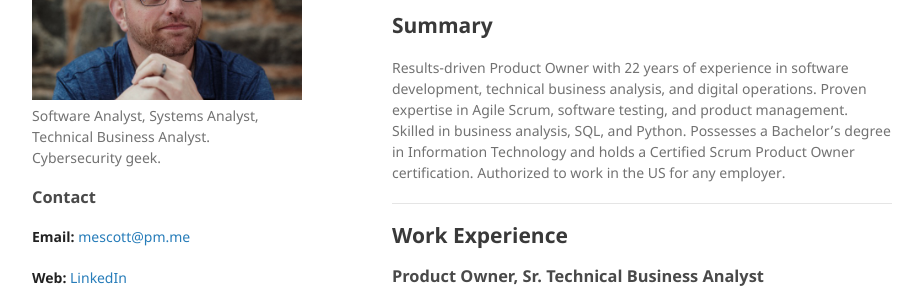
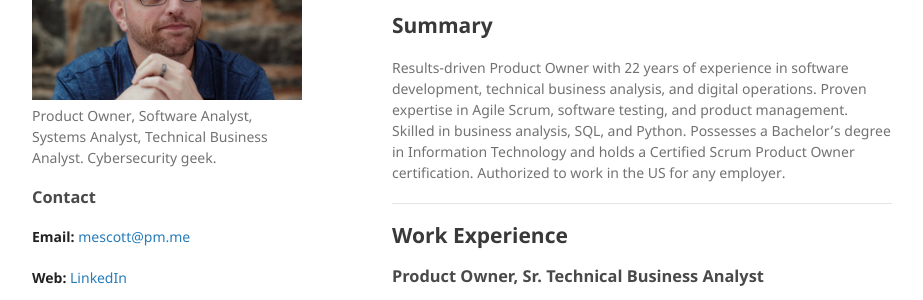
Before and after one commit to mjescott/mjescott.github.io, a Jekyll site: the page built from index.md, in a window 1280 px wide. Shown: the part 178-478 px from the top of the page, without its empty margins (178-1101 px from the left). Built offline with Jekyll 4.4.1, drawn with Linux system fonts in a browser that asks for light colours; our own code applies the rules of GitHub Pages for plain Markdown files.

Commit message:
Update _config.yml

```diff
--- a/_config.yml
+++ b/_config.yml
@@ -6,6 +6,6 @@ remote_theme: pages-themes/minimal@v0.2.0
 plugins:
 - jekyll-remote-theme # add this line to the plugins list if you already have one
 title: Mark J. Escott
-description: Software Analyst, Systems Analyst, Technical Business Analyst. Cybersecurity geek.
+description: Product Owner, Software Analyst, Systems Analyst, Technical Business Analyst. Cybersecurity geek.
 email: mescott@pm.me
 website: https://www.linkedin.com/in/mjescott/
```
